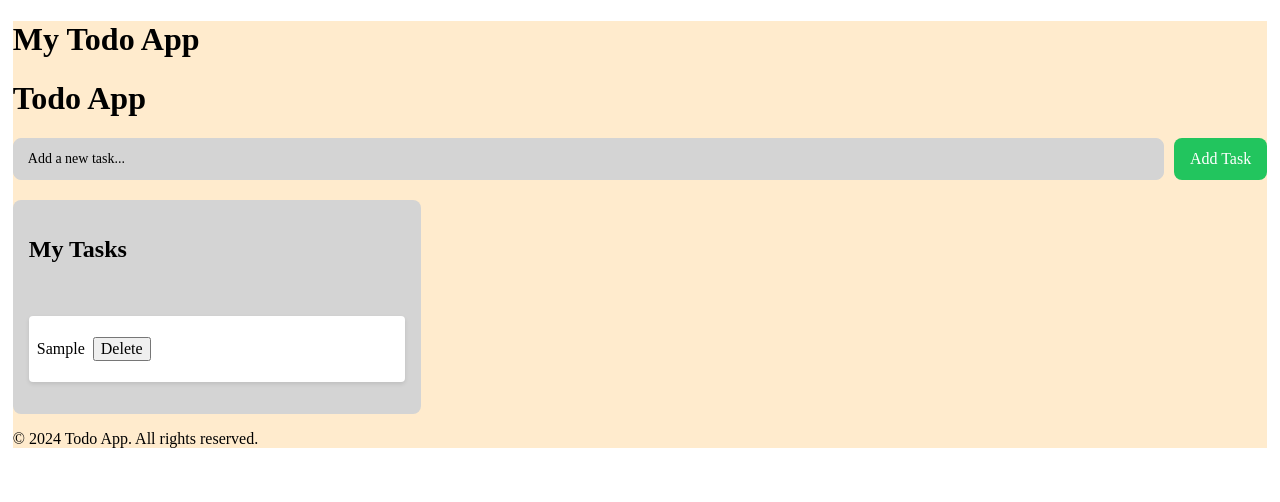
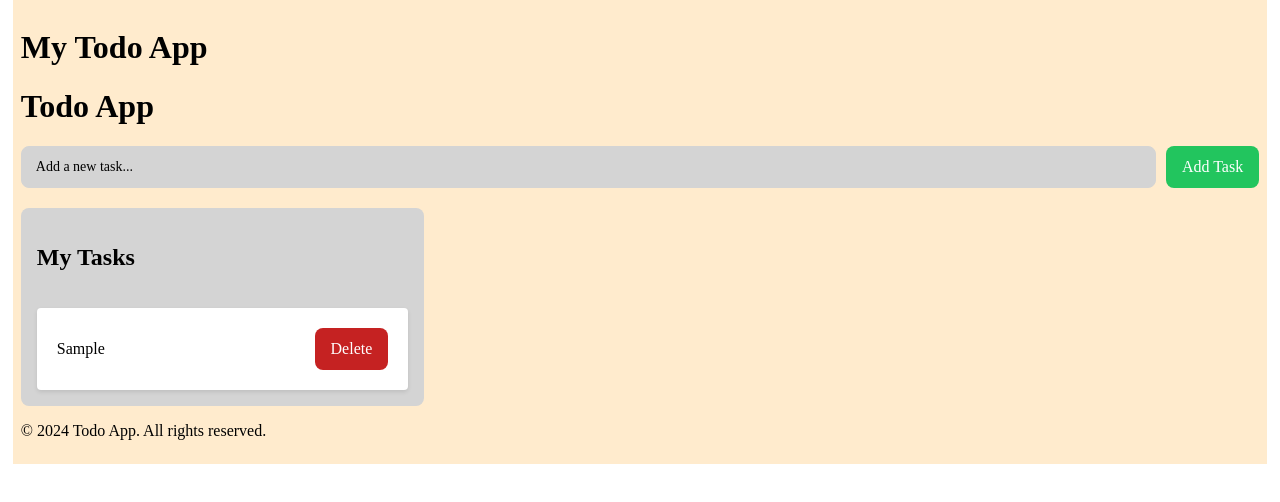
Before and after one commit to Lausonsiyo/todo-app, a React (Vite) app: page / in a window 1280 px wide. Both pictures are taken after typing "Sample" into the empty fields and a click on the button "Add Task". Shown: the top 502 px of the page. Built offline with nearby package versions, Linux system fonts and the light colour scheme.

Commit message:
feature toggle task func

```diff
--- a/src/components/App/App.css
+++ b/src/components/App/App.css
@@ -8,4 +8,5 @@
   background-color: blanchedalmond;
   margin: auto;
   max-width: 1440px;
+  padding: 0.5rem;
 }
--- a/src/components/Main/Main.jsx
+++ b/src/components/Main/Main.jsx
@@ -25,6 +25,15 @@ function Main() {
     setTasks(tasks.filter((task) => task.id !== id));
   };
 
+  //FUNCTION TO HANDLE COMPLETE/TOGGLE TASK
+  const handdleToggleTask = (id) => {
+    setTasks(
+      tasks.map((task) =>
+        task.id === id ? { ...task, completed: !task.completed } : task,
+      ),
+    );
+  };
+
   return (
     <main>
       <h1>Todo App</h1>
@@ -43,6 +52,7 @@ function Main() {
         title="My Tasks"
         tasks={tasks}
         onDeleteTask={handleDeleteTask}
+        onToggleTask={handdleToggleTask}
       />
     </main>
   );
--- a/src/components/TaskList/TaskLisk.jsx
+++ b/src/components/TaskList/TaskLisk.jsx
@@ -1,15 +1,26 @@
 //STYLE IMPORTS
 import "./TaskList.css";
 
-function TaskList({ title, tasks, onDeleteTask }) {
+function TaskList({ title, tasks, onDeleteTask, onToggleTask }) {
   return (
     <div className="task__list">
       <h2 className="task__list-title">{title}</h2>
       <ul className="task__list-items">
         {tasks.map((task) => (
           <li key={task.id} className="task__list-item">
-            <p className="task__title"> {task.text}</p>
-            <button onClick={() => onDeleteTask(task.id)}>Delete</button>
+            <p
+              className={`task__title ${task.completed ? "task__title-completed" : ""}`}
+              onClick={() => onToggleTask(task.id)}
+            >
+              {" "}
+              {task.text}
+            </p>
+            <button
+              className="task__list-deleteButton"
+              onClick={() => onDeleteTask(task.id)}
+            >
+              Delete
+            </button>
           </li>
         ))}
       </ul>
--- a/src/components/TaskList/TaskList.css
+++ b/src/components/TaskList/TaskList.css
@@ -18,10 +18,35 @@
   border-radius: 4px;
   box-shadow: 0 2px 4px rgba(0, 0, 0, 0.1);
   gap: 8px;
+  margin: 0;
 }
 
 .task__list-item {
   display: flex;
+  box-sizing: border-box;
   align-items: center;
   gap: 0.5rem;
+  width: 100%;
+  justify-content: space-between;
+  padding: 8px 12px;
 }
+
+.task__list-deleteButton {
+  padding: 12px 16px;
+  border: none;
+  border-radius: 8px;
+  background: #c52222;
+  color: white;
+  cursor: pointer;
+  font-weight: 500;
+  transition: all 0.2s ease;
+}
+
+.task__list-deleteButton:hover {
+  background: #740000;
+}
+
+.task__title-completed {
+  text-decoration: line-through;
+  opacity: 0.5;
+}
```
